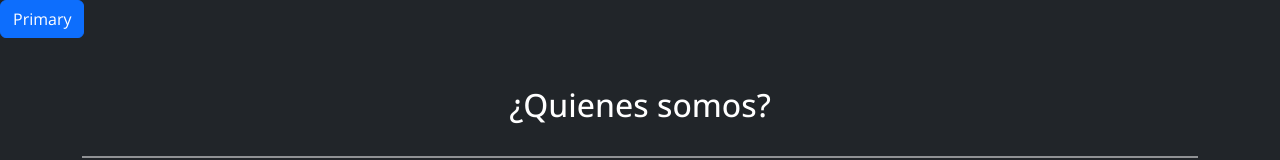
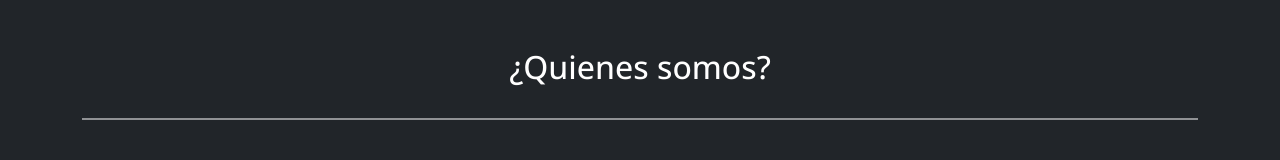
Before and after one commit to boanguibe/Viajes-2024, a website with bundled scripts: page index.html in a window 1280 px wide. Shown: the top 160 px of the page. Built offline with nearby package versions, Linux system fonts and the light colour scheme.

Commit message:
ajustes html

```diff
--- a/index.html
+++ b/index.html
@@ -9,7 +9,6 @@
     <script src="https://kit.fontawesome.com/2fe3ab5088.js" crossorigin="anonymous"></script>
 </head>
 <body class="bg-dark text-white">
-    <button type="button" class="btn btn-primary">Primary</button>
 
     <!-- Quienes somos -->
     <section class="container mt-5" id="quienes-somos">
@@ -156,7 +155,6 @@
     </section>
 
 
-
     <!-- Contactos -->
     <section class="container mt-5" id="contactos">
         <h2 class="text-center fw-medium">Contacto</h2>
```
